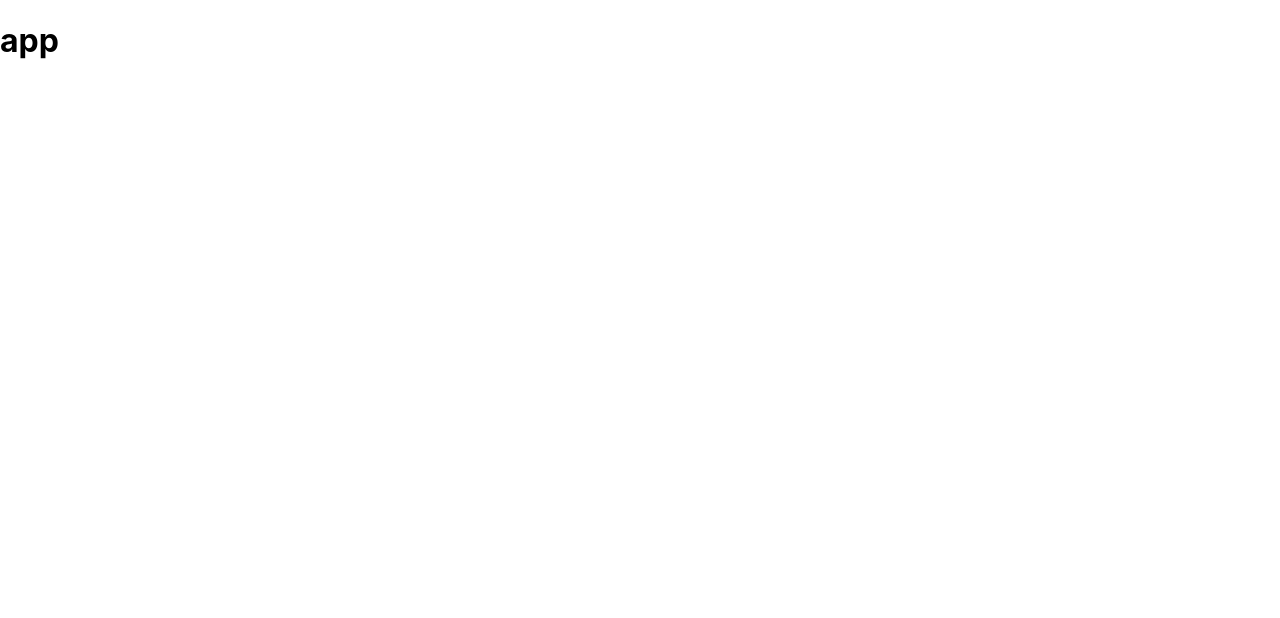
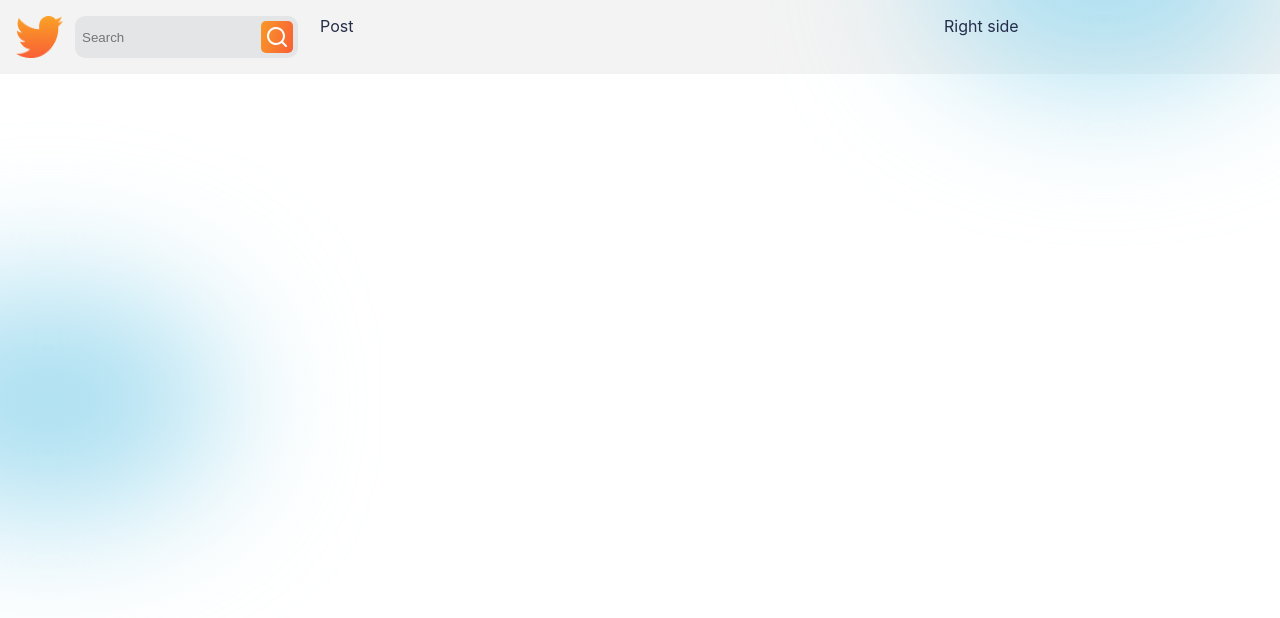
Before and after one commit to ashwinilakshmanan/socialmediaapp, a React (Create React App) app: page / in a window 1280 px wide. Shown: the top 618 px of the page. Built offline with nearby package versions, Linux system fonts and the light colour scheme.

Commit message:
added the css & created the home page, logo search

```diff
--- a/package.json
+++ b/package.json
@@ -3,11 +3,13 @@
   "version": "0.1.0",
   "private": true,
   "dependencies": {
+    "@iconscout/react-unicons": "^2.0.2",
     "@testing-library/jest-dom": "^5.17.0",
     "@testing-library/react": "^13.4.0",
     "@testing-library/user-event": "^13.5.0",
     "react": "^18.2.0",
     "react-dom": "^18.2.0",
+    "react-icons": "^4.11.0",
     "react-scripts": "5.0.1",
     "web-vitals": "^2.1.4"
   },
--- a/public/index.html
+++ b/public/index.html
@@ -1,15 +1,22 @@
 <!DOCTYPE html>
 <html lang="en">
+
 <head>
   <meta charset="utf-8" />
   <link rel="icon" href="%PUBLIC_URL%/favicon.ico" />
   <meta name="viewport" content="width=device-width, initial-scale=1" />
   <meta name="theme-color" content="#000000" />
-    <meta
-      name="description"
-      content="Web site created using create-react-app"
-    />
+  <meta name="description" content="Web site created using create-react-app" />
+  <link rel="preconnect" href="https://fonts.googleapis.com">
+  <link rel="preconnect" href="https://fonts.gstatic.com" crossorigin>
+  <link href="https://fonts.googleapis.com/css2?family=Inter:wght@400;600;700&display=swap" rel="stylesheet">
   <link rel="apple-touch-icon" href="%PUBLIC_URL%/logo192.png" />
+  <style>
+    body {
+      font-family: 'Inter', sans-serif;
+      margin: 0;
+    }
+  </style>
   <!--
       manifest.json provides metadata used when your web app is installed on a
       user's mobile device or desktop. See https://developers.google.com/web/fundamentals/web-app-manifest/
@@ -24,8 +31,10 @@
       work correctly both with client-side routing and a non-root public URL.
       Learn how to configure a non-root public URL by running `npm run build`.
     -->
-    <title>React App</title>
+  <title>Social Media App</title>
+
 </head>
+
 <body>
   <noscript>You need to enable JavaScript to run this app.</noscript>
   <div id="root"></div>
@@ -40,4 +49,5 @@
       To create a production bundle, use `npm run build` or `yarn build`.
     -->
 </body>
+
 </html>
--- a/src/App.css
+++ b/src/App.css
@@ -1,38 +1,31 @@
-.App {
-  text-align: center;
+:root {
+  --yellow: #f5c32c;
+  --orange: #fca61f;
+  --black: #242d49;
+  --gray: rgba(36, 45, 73, 0.65);
+  --profileShadow: 0px 4px 17px 2px rgba(0, 0, 0, 0.25);
+  --hrColor: #cfcdcd;
+  --cardColor: rgba(255, 255, 255, 0.64);
+  --buttonBg: linear-gradient(98.63deg, #f9a225 0%, #f95f35 100%);
+  --inputColor: rgba(40, 52, 62, 0.07);
+  --photo: #4CB256;
+  --video: #4A4EB7;
+  --location: #EF5757;
+--shedule: #E1AE4A;
 }
 
-.App-logo {
-  height: 40vmin;
-  pointer-events: none;
+.App{
+  overflow: hidden;
+  color: var(--black);
+  background: #f3f3f3;
+  padding: 1rem 1rem;
 }
 
-@media (prefers-reduced-motion: no-preference) {
-  .App-logo {
-    animation: App-logo-spin infinite 20s linear;
-  }
+.blur{
+  position: absolute;
+  width: 22rem;
+  height: 14rem;
+  border-radius: 50%;
+  background: #a6ddf0;
+  filter: blur(72px);
 }
-
-.App-header {
-  background-color: #282c34;
-  min-height: 100vh;
-  display: flex;
-  flex-direction: column;
-  align-items: center;
-  justify-content: center;
-  font-size: calc(10px + 2vmin);
-  color: white;
-}
-
-.App-link {
-  color: #61dafb;
-}
-
-@keyframes App-logo-spin {
-  from {
-    transform: rotate(0deg);
-  }
-  to {
-    transform: rotate(360deg);
-  }
-}
--- a/src/App.js
+++ b/src/App.js
@@ -1,9 +1,14 @@
 import './App.css';
+import Home from './pages/home/Home';
 
 function App() {
   return (
     <>
-    <h1>app</h1>
+    <div className='App'>
+    <div className='blur' style={{top:'-18%',right:'0'}}></div>
+    <div className='blur' style={{top:'36%',left:'-8rem'}}></div>
+    <Home/>
+    </div>
     </>
   );
 }
--- /dev/null
+++ b/src/components/logoSearch/LogoSearch.js
@@ -0,0 +1,22 @@
+import React from 'react'
+import Logo from '../../img/logo.png'
+import {UilSearch} from '@iconscout/react-unicons'
+import './logoSearch.css'
+
+function LogoSearch() {
+  return (
+    <>
+      <div className='logoSearch'>
+        <img src={Logo} alt='' />
+        <div className='search'>
+            <input type='text' placeholder='Search'/>
+            <div className='s-icon'>
+                <UilSearch/>
+            </div>
+        </div>
+      </div>
+    </>
+  )
+}
+
+export default LogoSearch
--- /dev/null
+++ b/src/components/logoSearch/logoSearch.css
@@ -0,0 +1,29 @@
+.logoSearch{
+    display: flex;
+    gap: 0.75rem;
+}
+
+.search{
+    display: flex;
+    background-color: var(--inputColor);
+    border-radius: 10px;
+    padding: 5px;
+}
+
+.search>input{
+    background-color: transparent;
+    border: none;
+    outline: none;
+}
+.s-icon{
+    display: flex;
+    align-items: center;
+    justify-content: center;
+    background: linear-gradient(106.23deg,#f99827,#f95f35 100%);
+    border-radius: 5px;
+    padding: 4px;
+    color: white;
+}
+.s-icon:hover{
+    cursor: pointer;
+}
--- /dev/null
+++ b/src/components/profileSide/ProfileSide.js
@@ -0,0 +1,14 @@
+import React from 'react'
+import LogoSearch from '../logoSearch/LogoSearch'
+
+function ProfileSide() {
+    return (
+        <>
+            <div className='profileSide'>
+                <LogoSearch />
+            </div>
+        </>
+    )
+}
+
+export default ProfileSide
--- /dev/null
+++ b/src/components/profileSide/profileSide.css
@@ -0,0 +1,7 @@
+.profileSide{
+    display: flex;
+    flex-direction: column;
+    gap: 1rem;
+    align-items: center;
+    overflow: auto;
+}
--- /dev/null
+++ b/src/pages/home/Home.css
@@ -0,0 +1,6 @@
+.Home{
+position: relative;
+display: grid;
+grid-template-columns: 18rem auto 20rem;
+gap: 1rem;
+}
--- /dev/null
+++ b/src/pages/home/Home.js
@@ -0,0 +1,17 @@
+import React from 'react'
+import './Home.css'
+import ProfileSide from '../../components/profileSide/ProfileSide'
+
+function Home() {
+  return (
+    <>
+      <div className='Home'>
+        <ProfileSide/>
+        <div className='postSide'>Post</div>
+        <div className='rightSide'>Right side</div>
+      </div>
+    </>
+  )
+}
+
+export default Home
```
Also changed, not shown: src/img/logo.png (added), 1 other file (tests, documents, lock files or other folders). Lines whose indentation alone changed are shown as unchanged.
